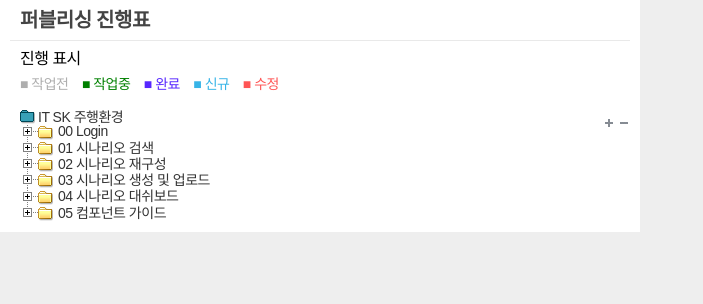
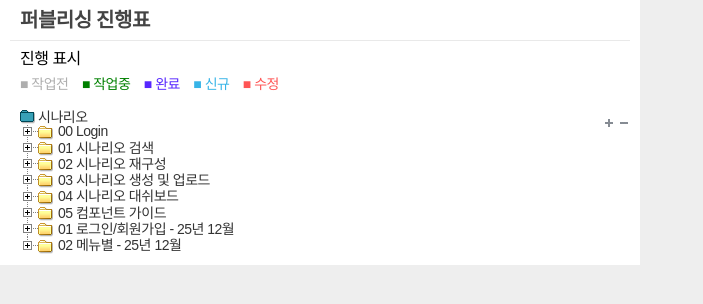
Before and after one commit to heroyooi/mqnic_scenario, a plain HTML site: page index.html in a window 1280 px wide. Shown: the whole page, without its empty margins (0-703 px from the left). Drawn offline with Linux system fonts and the light colour scheme; a web font is replaced by a local one.

Commit message:
시나리오 코딩맵 업데이트

```diff
--- a/index.html
+++ b/index.html
@@ -4,7 +4,7 @@
   <meta charset="UTF-8">
   <meta name="viewport" content="width=device-width, initial-scale=1.0">
   <meta http-equiv="X-UA-Compatible" content="ie=edge">
-  <title> 퍼블리싱 - 코딩맵 </title>
+  <title> 시나리오 퍼블리싱 - 코딩맵 </title>
   <link rel="stylesheet" type="text/css" href="./_guide/guide.css" />
 	<script type="text/javascript" src="./_guide/dtree.js"></script>
 </head>
@@ -31,7 +31,7 @@
 			//<![CDATA[
 			b = new dTree('b');
 
-			b.add(0, -1, 'IT SK 주행환경');
+			b.add(0, -1, '시나리오');
 
 			b.add(1, 0, '00 Login');
 			b.add(1.011, 1, '1-1) ITSK-UI-001 : 00 Login', 'ITSK-UI-001.html', '완료', '_blank');
@@ -85,6 +85,18 @@
 			b.add(6, 0, '05 컴포넌트 가이드');
 			b.add(6.01, 6, '1) component', 'component.html', '완료', '_blank');
 
+			b.add(7, 0, '01 로그인/회원가입 - 25년 12월');
+			b.add(7.011, 7, '1-1) 2512:ITSK_UI_00 Login', 'login.html', '신규', '_blank');
+			b.add(7.012, 7, '1-2) 2512:ITSK_UI_00 Login>Error', 'login.html?sample=error', '신규', '_blank');
+			b.add(7.02, 7, '2) 2512:ITSK-UI-00 회원가입', 'signup.html', '신규', '_blank');
+
+			b.add(8, 0, '02 메뉴별 - 25년 12월');
+			b.add(8.011, 8, '1-1) 2512:ITSK_UI_01_01 시스템소개', 'intro.html?lnb=true', '신규', '_blank');
+			b.add(8.012, 8, '1-1) 2512:ITSK_UI_01_02 시스템소개', 'intro.html', '신규', '_blank');
+			b.add(8.02, 8, '2) 2512:ITSK_UI_02_01 가이드', 'guide.html', '신규', '_blank');
+			b.add(8.03, 8, '3) 2512:ITSK_UI_07_01 자주하는질문', 'faq.html', '신규', '_blank');
+			b.add(8.04, 8, '4) 2512:ITSK_UI_08_01 문의', 'inquiry.html', '신규', '_blank');
+
 			document.write(b);
 			//]]>
   		</script>
```
